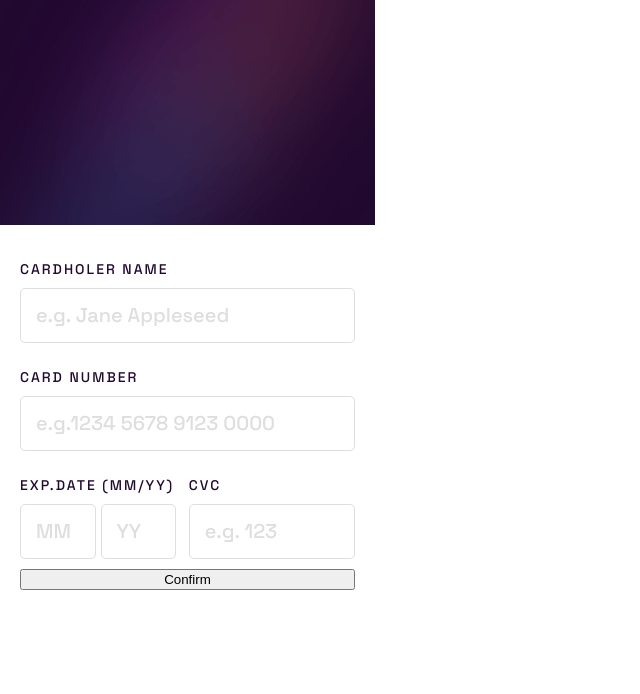
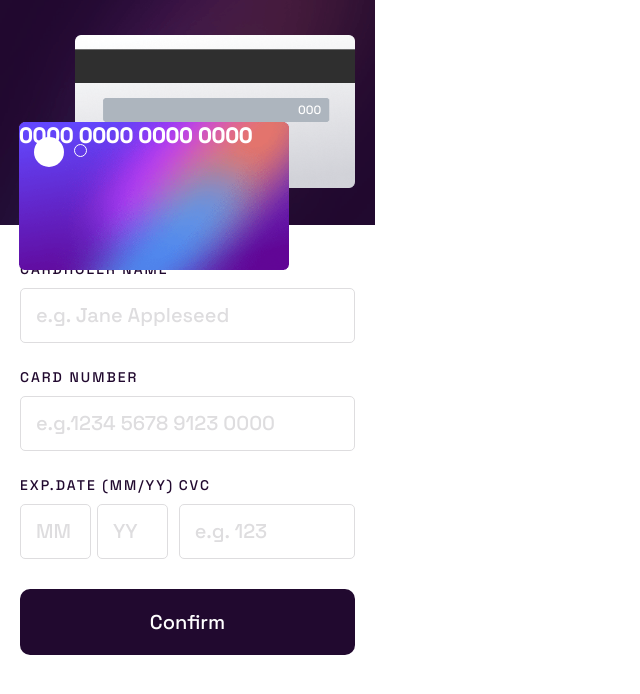
Before and after one commit to ldrennan279/Interactive-card-details-form, a plain HTML site: page index.html in a window 1280 px wide. Shown: the whole page, without its empty margins (0-640 px from the left). Drawn offline with Linux system fonts and the light colour scheme.

Commit message:
3rd commit

```diff
--- a/index.html
+++ b/index.html
@@ -14,23 +14,40 @@
 <body>
     <main class="container">
         <header class="backgroundDisplay">
-
+            <div class="backOfCard">
+                <img src="./images/bg-card-back.png" alt="picture of reverse side of bank card" width="280px">
+                <div class="cvcNumbers">000</div>
+            </div>
+            <div class="frontOfCard">
+                <img src="./images/bg-card-front.png" alt="picture of front side of card" width="270px">
+                <div class="circles">
+                    <div class="bigCircle"></div>
+                    <div class="smallCircle"></div>
+                </div>
+                <div class="longCardNumber">
+                   <h3> 0000 0000 0000 0000</h3>
+                </div>
+                <div>
+                    <div class="cardHolderName"></div>
+                    <div class="expDate"></div>
+                </div>
+            </div>
         </header>
         <div class="form_section">
             <form action="" class="form_details">
-                <h3 class="formTitleText">CARDHOLER NAME</h3>
-                    <input type="text" placeholder="e.g. Jane Appleseed" class="cardHolderName input" required>
-                <h3 class="formTitleText">CARD NUMBER</h3>
-                    <input type="text" placeholder="e.g.1234 5678 9123 0000" class="cardNumber input" required>
-                <div class="smallerInputFieldArea">
+                <label for="cardHolderName" class="formTitleText">CARDHOLER NAME</label>
+                    <input type="text" placeholder="e.g. Jane Appleseed" class="cardHolderName input" id="cardHolderName" required>
+                <label for="" class="formTitleText">CARD NUMBER</label>
+                    <input type="text" placeholder="e.g.1234 5678 9123 0000" class="cardNumber input" id="cardNumber" required>
+                <div class="smallerInputFieldArea formTitleText">
                     <div class="cardDateInputSection">
-                        <h3 class="formTitleText">EXP.DATE (MM/YY)</h3>
-                            <input type="text" placeholder="MM" class="expDateYear input" required>
-                            <input type="text" placeholder="YY" class="expDateMonth input" required>
+                        <label for="date" class="formTitleText">EXP.DATE (MM/YY)</label>
+                            <input type="text" placeholder="MM" class="expDateYear input" id="date"  required>
+                            <input type="text" placeholder="YY" class="expDateMonth input" id="date" required>
                     </div>
                     <div>
-                        <h3 class="formTitleText">CVC</h3>
-                            <input type="text" placeholder="e.g. 123" class="cvc input" required>
+                        <label for="cvc" class="formTitleText">CVC</label>
+                            <input type="text" placeholder="e.g. 123" class="cvc input" id="cvc" required>
                     </div>
                 </div>
                 <button class="confirm-btn">Confirm</button>
--- a/style.css
+++ b/style.css
@@ -20,10 +20,77 @@ body{
     flex-direction: column;
 }
 
+/* Header */
+
 .backgroundDisplay{
     background: url(./images/bg-main-mobile.png);
     background-repeat: no-repeat;
     height:225px ;
+    display: flex;
+    flex-direction: column;
+}
+
+.backOfCard{
+    margin-top: 35px;
+    margin-left: 75px;
+    display: flex;
+}
+
+.cvcNumbers{
+    color: white;
+    font-size: 12px;
+    font-family: 'Space Grotesk', sans-serif;
+    z-index: 1;
+    position: absolute;
+    margin-top: 67px;
+    margin-left: 223px ;
+}
+
+.frontOfCard{
+    z-index: 1;
+    margin-top: -66px;
+    margin-left: 5%;
+    display: flex;
+    flex-direction: column;
+}
+
+.circles{
+    position: absolute;
+    margin: 15px;
+    width: 100px;
+    display: flex;
+    flex-direction: row;
+}
+
+.bigCircle{
+    width: 30px;
+    height: 30px;
+    background: white;
+    border: none;
+    border-radius: 50%;
+}
+
+.smallCircle{
+    border: 1px solid white;
+    color: none;
+    width: 13px;
+    height: 13px;
+    border-radius: 50%;
+    margin-top: 7px;
+    margin-left: 10px;
+}
+
+.longCardNumber{
+    position: absolute;
+    color: white;
+    font-family: 'Space Grotesk', sans-serif;
+    font-weight: lighter;
+}
+}
+
+/* form */
+.form_section{
+    margin-top: 30%;
 }
 
 .form_details{
@@ -62,3 +129,13 @@ body{
 .cvc{
     width: 100%;
 }
+.confirm-btn{
+    padding: 20px;
+    font-size: 20px;
+    font-family: 'Space Grotesk', sans-serif;
+    color: hsl(0, 0%, 100%) ;
+    background-color:hsl(278, 68%, 11%) ;
+    border: none;
+    border-radius: 10px;
+    margin-top: 20px;
+}
```
